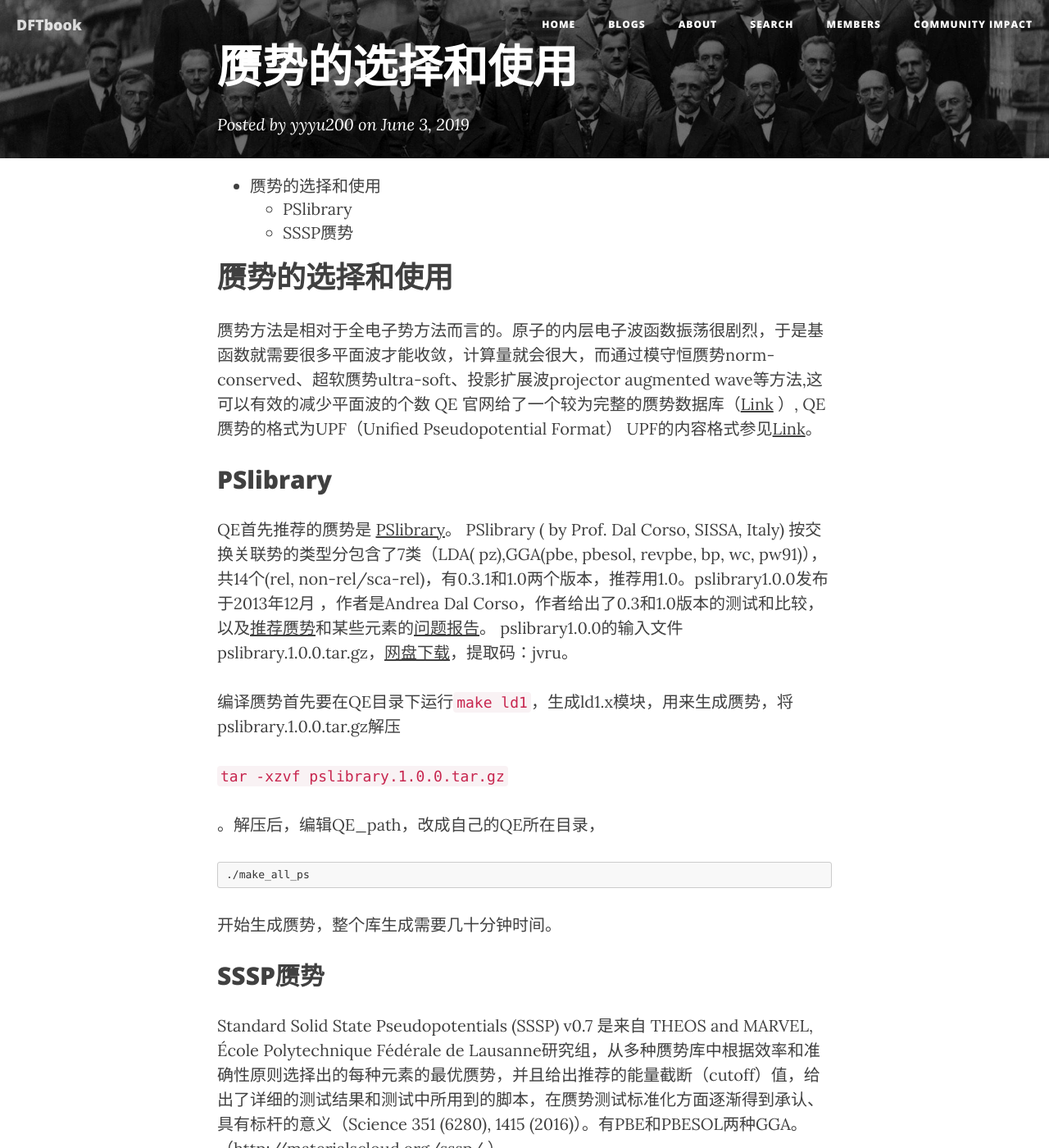
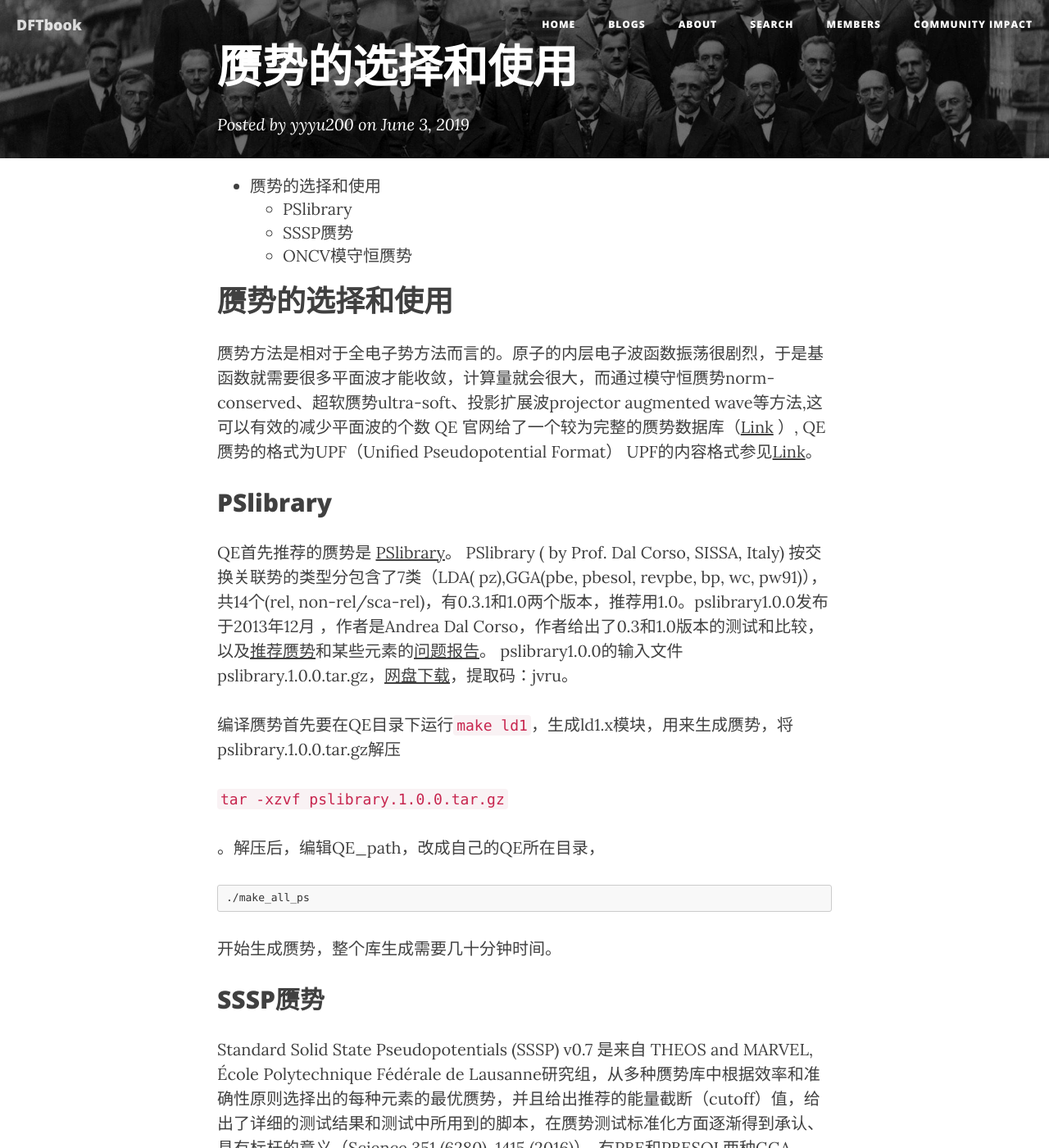
Before and after one commit to yyyu200/DFTbook, a Jekyll site: the page built from _posts/2019-06-03-PPlib.md, in a window 1280 px wide and 1400 px high. Shown: the whole window at 82% size. Built offline with Jekyll 4.4.1, drawn with Linux system fonts in a browser that asks for light colours; nearby versions of some CDN libraries; comment, search, counter and statistics services are not loaded.

Commit message:
modify at20190603-10:17:54-aliyun

```diff
--- a/_posts/2019-06-03-PPlib.md
+++ b/_posts/2019-06-03-PPlib.md
@@ -44,3 +44,5 @@
 
 ## SSSP赝势
 Standard Solid State Pseudopotentials (SSSP) v0.7 是来自 THEOS and MARVEL, École Polytechnique Fédérale de Lausanne研究组，从多种赝势库中根据效率和准确性原则选择出的每种元素的最优赝势，并且给出推荐的能量截断（cutoff）值，给出了详细的测试结果和测试中所用到的脚本，在赝势测试标准化方面逐渐得到承认、具有标杆的意义（Science 351 (6280), 1415 (2016)）。有PBE和PBESOL两种GGA。 （http://materialscloud.org/sssp/ ）。
+
+## ONCV模守恒赝势
```
